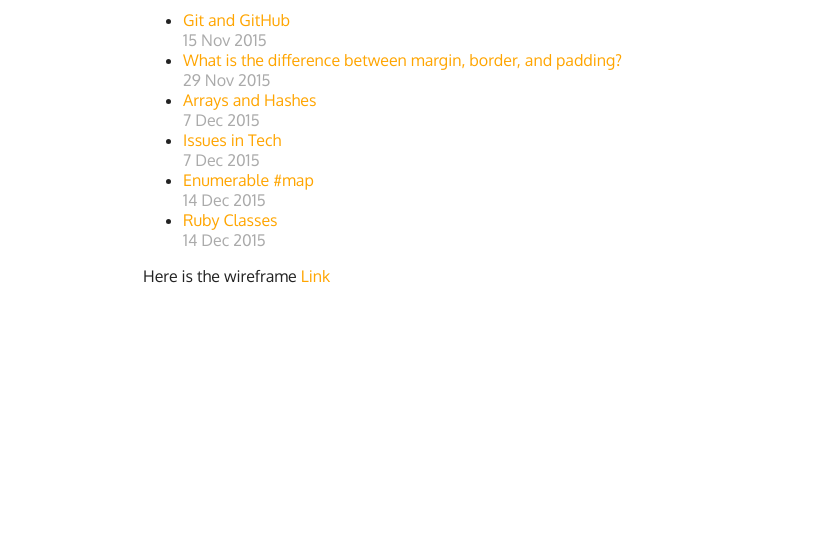
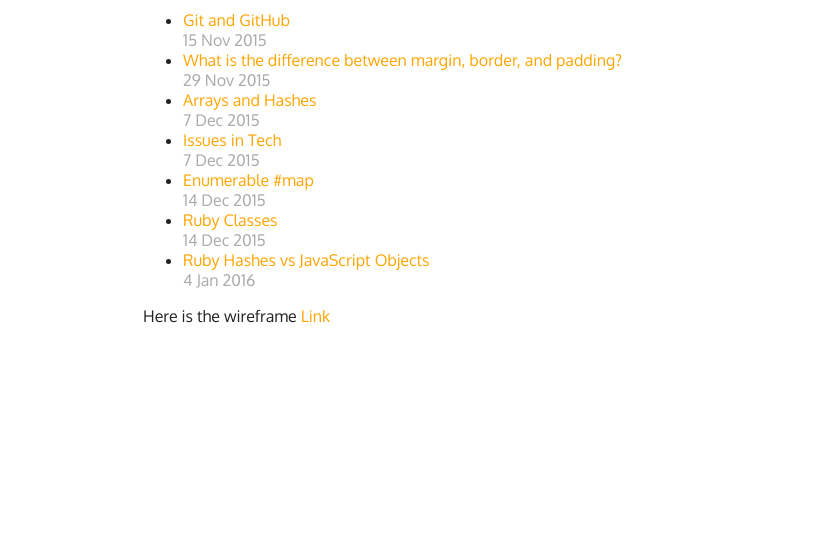
Before and after one commit to chrwog/chrwog.github.io, a plain HTML site: page blog/blog-template.html in a window 1280 px wide. Shown: the part 183-726 px from the top of the page, without its empty margins (23-848 px from the left). Drawn offline with Linux system fonts and the light colour scheme.

Commit message:
Update Blog Index

```diff
--- a/blog/blog-template.html
+++ b/blog/blog-template.html
@@ -28,6 +28,7 @@
 			<li><a href="issues-in-tech.html">Issues in Tech</a><br><span class ="date">7 Dec 2015</span></li>
 			<li><a href="enumerable-methods.html">Enumerable #map</a><br><span class ="date">14 Dec 2015</span></li>
 			<li><a href="ruby-classes.html">Ruby Classes</a><br><span class ="date">14 Dec 2015</span></li>
+			<li><a href="JavaScript.html">Ruby Hashes vs JavaScript Objects</a><br><span class ="date">4 Jan 2016</span></li>
 		</ul>
 		Here is the wireframe
 	<a href="../imgs/wireframe-blog-index.png">Link</a>
```
